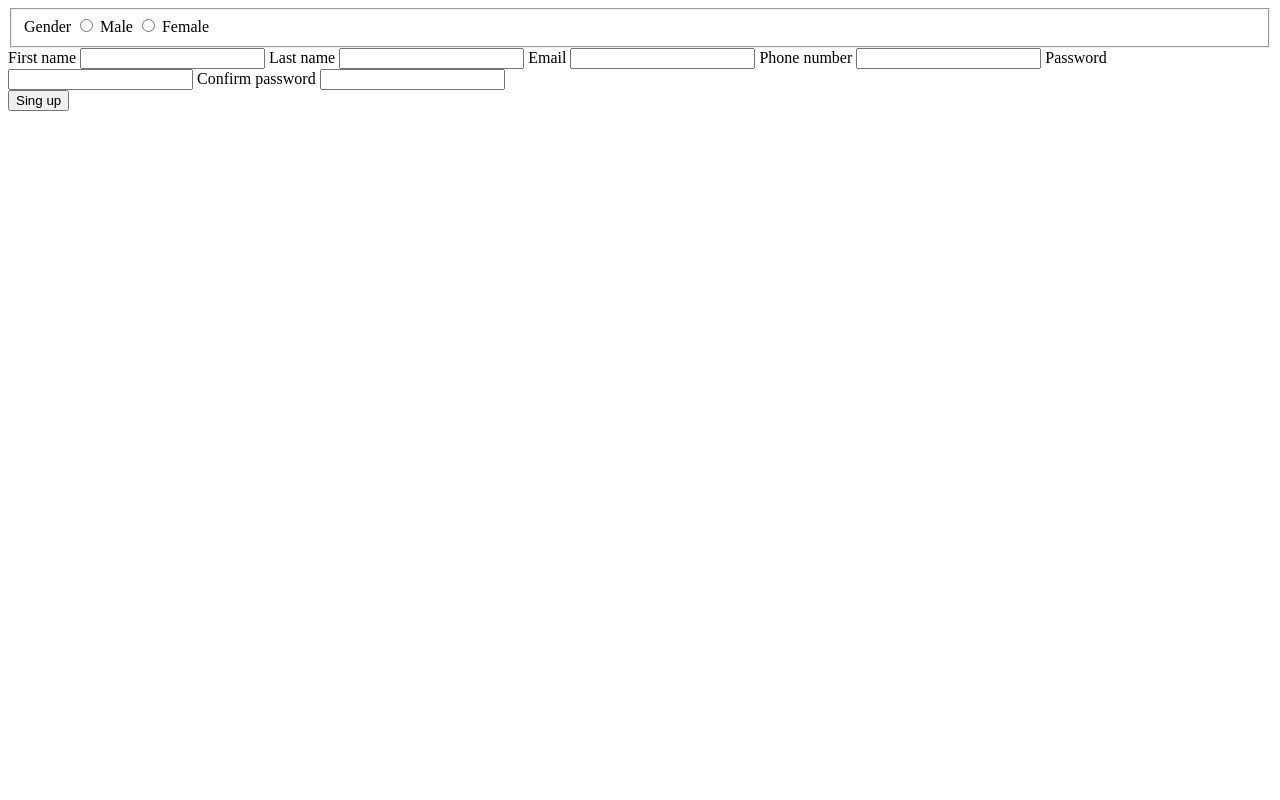
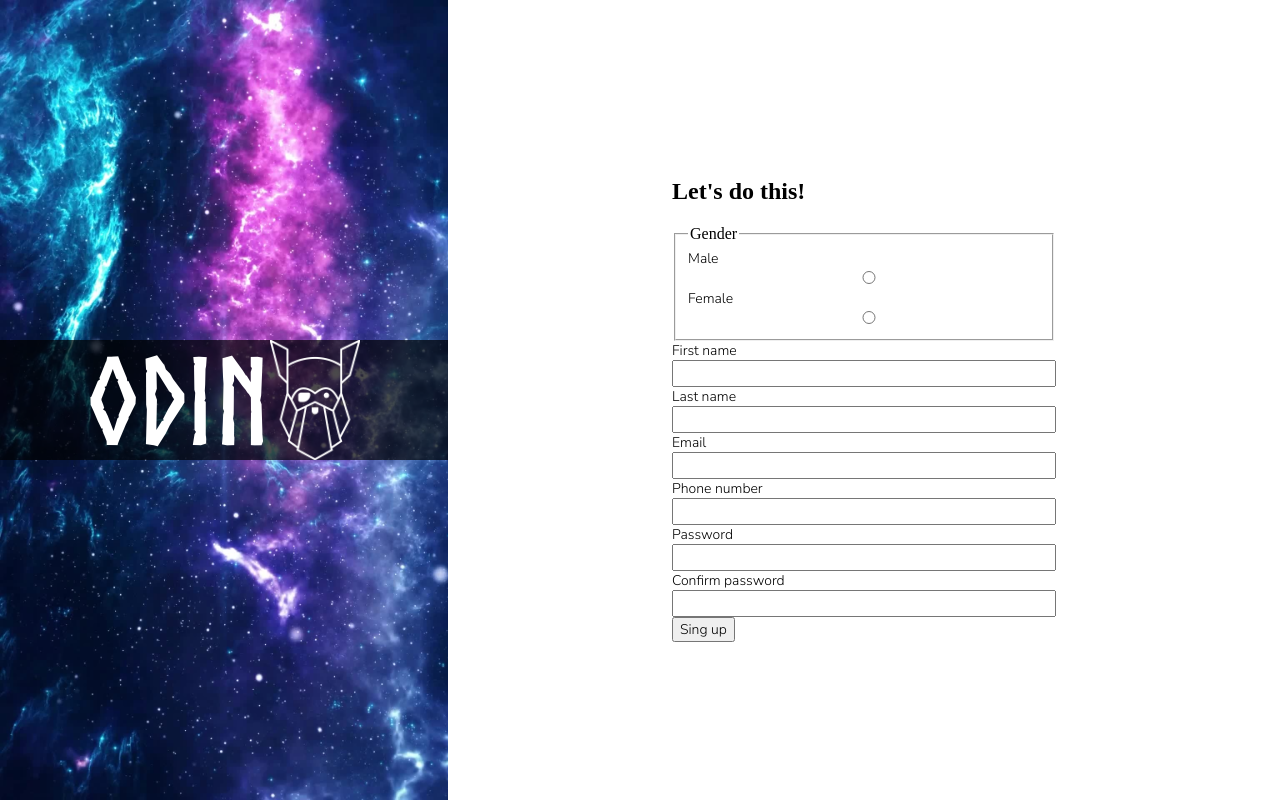
Before and after one commit to Bengoro1/sign-up-form, a plain HTML site: page index.html in a window 1280 px wide. Drawn offline with Linux system fonts and the light colour scheme.

Commit message:
logo banner & form style

```diff
--- a/index.html
+++ b/index.html
@@ -8,28 +8,49 @@
 </head>
 <body>
   <div class="container">
-    <div class="image"></div>
+    <div class="image">
+      <div class="logo">ODIN
+        <img src="./images/odin-lined.png" alt="logo">
+      </div>
+    </div>
     <div class="right">
       <form action="" method="get">
+        <h2>Let's do this!</h2>
         <fieldset>
-          Gender
+          <legend>Gender</legend>
+          <label for="male">
+            Male
             <input type="radio" name="gender" id="male">
-          <label for="male">Male</label>
+          </label>
+          <label for="female">
+            Female
             <input type="radio" name="gender" id="female">
-          <label for="female">Female</label>
+          </label>
         </fieldset>
-        <label for="f-name">First name</label>
+        <label for="f-name">
+          First name
           <input type="text" name="f-name" id="f-name">
-        <label for="l-name">Last name</label>
+        </label>
+        <label for="l-name">
+          Last name
           <input type="text" name="l-name" id="l-name">
-        <label for="mail">Email</label>
+        </label>
+        <label for="mail">
+          Email
           <input type="email" name="mail" id="mail">
-        <label for="p-num">Phone number</label>
+        </label>
+        <label for="p-num">
+          Phone number
           <input type="tel" name="p-num" id="p-num">
-        <label for="pwd">Password</label>
+        </label>
+        <label for="pwd">
+          Password
           <input type="password" name="pwd" id="pwd">
-        <label for="con-pwd">Confirm password</label>
+        </label>
+        <label for="con-pwd">
+          Confirm password
           <input type="password" name="con-pwd" id="con-pwd">
+        </label>
         <div class="button">
           <button type="submit">Sing up</button>
         </div>
--- a/styles.css
+++ b/styles.css
@@ -1,4 +1,66 @@
+@import url('https://fonts.googleapis.com/css2?family=Nunito+Sans:wght@300&display=swap');
+@font-face {
+  font-family: 'Norse bold';
+  src: url(./Norse-Bold.otf);
+}
+
 html {
   min-height: 100%;
   overflow-y: hidden;
 }
+
+.image {
+  height: 100vh;
+  width: 35vw;
+  background-image: url(./images/cosmic-galaxy-with-nebula-free-video.jpg);
+  background-repeat: no-repeat;
+  background-size: cover;
+  display: flex;
+  align-items: center;
+}
+
+body {
+  margin: 0;
+}
+
+.container {
+  display: flex;
+}
+
+.container > .right {
+  width: 65vw;
+  display: flex;
+  justify-content: center;
+  align-items: center;
+}
+
+.right > form {
+  width: 30vw;
+  flex-wrap: wrap;
+  display: flex;
+  flex-direction: column;
+}
+
+input {
+  width: 100%;
+  box-sizing: border-box;
+  padding: 2px 5px;
+}
+
+.logo{
+  display: flex;
+  height: 15vh;
+  font-family: 'Norse bold';
+  font-size: 15vh;
+  color: white;
+  background-color: rgba(0, 0, 0, 0.7);
+  justify-content: center;
+  flex: 1;
+}
+
+label,
+button,
+input {
+  font-family: 'Nunito Sans', sans-serif;
+  font-size: 14px;
+}
```
Also changed, not shown: Norse-Bold.otf (added), images/odin-lined.png (added). Lines whose indentation alone changed are shown as unchanged.
